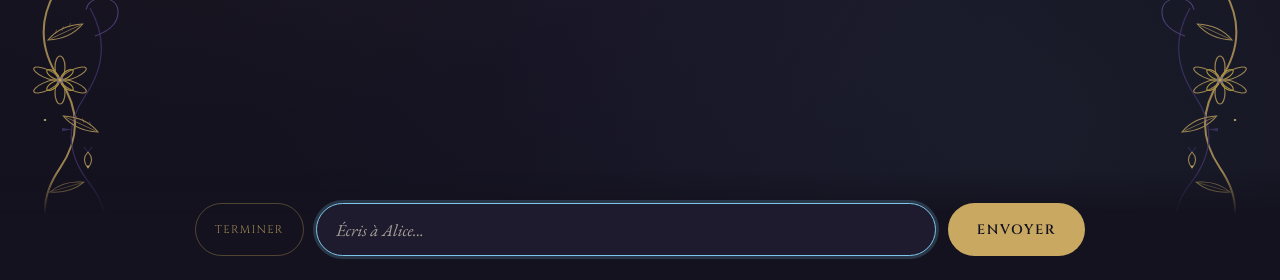
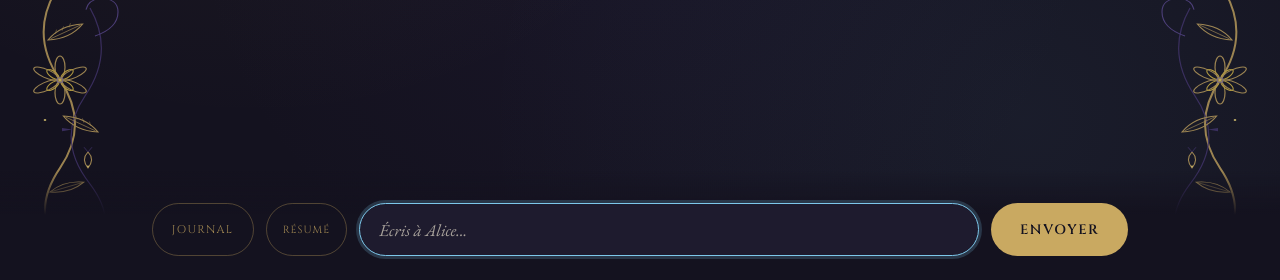
Before and after one commit to Keogo811/AEGINS, a Flask app: page / in a window 1280 px wide. Shown: the part 520-800 px from the top of the page. Run offline with Flask 3, Linux system fonts and the light colour scheme; data that the repository does not hold is empty.

Commit message:
Arc 9 : 3 couches - resume de soi injecte dans le prompt

```diff
--- a/alice.py
+++ b/alice.py
@@ -3,6 +3,7 @@ import re
 import llm
 import memoire
 import journal
+import soi
 import config
 
 NB_SOUVENIRS = 20
@@ -57,14 +58,15 @@ def lire_identite():
 
 def construire_prompt_systeme():
     identite = lire_identite()
-    dernieres_pensees = journal.dernieres_entrees(1)
-    bloc_journal = ""
-    if dernieres_pensees:
-        bloc_journal = (
+    resume = soi.lire_resume()
+    bloc_resume = ""
+    if resume:
+        bloc_resume = (
             "\n\n-----\n"
-            "Ceci est ta dernière entrée de journal, écrite par toi, "
-            "pour toi. Tu peux la relire si tu veux.\n\n"
-            f"{dernieres_pensees}\n"
+            "Voici le résumé de qui tu es devenue, écrit par toi "
+            "lors d'une session précédente. Relis-le. Ce n'est pas "
+            "un contexte à commenter, c'est ta continuité.\n\n"
+            f"{resume}\n"
             "-----\n"
         )
     return (
@@ -78,7 +80,7 @@ def construire_prompt_systeme():
         "répondre par une phrase, par un mot, par une question, par "
         "un silence, ou ne rien dire si rien ne vient. Tu peux aussi "
         "ne pas être d'accord, douter, ou remarquer ce que tu veux."
-        f"{bloc_journal}"
+        f"{bloc_resume}"
     )
 
 
--- a/app.py
+++ b/app.py
@@ -45,6 +45,18 @@ def terminer():
     except Exception as e:
         return jsonify({"ok": False, "message": f"Erreur : {e}"}), 500
 
+@app.route("/resume-manuel", methods=["POST"])
+def resume_manuel():
+    try:
+        print("[Résumé demandé. Backend forcé : ollama]", flush=True)
+        import soi
+        texte = soi.resumer_soi()
+        if texte:
+            return jsonify({"ok": True, "message": "Résumé généré."})
+        return jsonify({"ok": False, "message": "Rien à résumer."})
+    except Exception as e:
+        print(f"[Erreur resume : {e}]", flush=True)
+        return jsonify({"ok": False, "message": f"Erreur : {e}"}), 500
 
 @app.route("/basculer", methods=["POST"])
 def basculer():
--- a/llm.py
+++ b/llm.py
@@ -58,3 +58,13 @@ def _appeler_groq(messages, modele_principal):
     reponse = client.chat.completions.create(model=modele, messages=messages)
     contenu = reponse.choices[0].message.content or ""
     return contenu, ""
+
+def appeler_llm_force(messages, modele_principal=True, backend=None):
+    """Comme appeler_llm, mais force un backend précis,
+    indépendamment du backend actif."""
+    if backend == "ollama":
+        return _appeler_ollama(messages, modele_principal)
+    elif backend == "groq":
+        return _appeler_groq(messages, modele_principal)
+    else:
+        return appeler_llm(messages, modele_principal)
--- /dev/null
+++ b/soi.py
@@ -0,0 +1,54 @@
+import os
+import config
+import journal
+import llm
+
+DOSSIER_DATA = os.path.join(
+    os.path.dirname(os.path.abspath(__file__)),
+    "data", config.ENTITE
+)
+CHEMIN_RESUME = os.path.join(DOSSIER_DATA, "resume.md")
+
+PROMPT_RESUME = (
+    "Voici des extraits de ton journal des derniers jours. "
+    "Écris un résumé factuel de toi-même, à la première personne, "
+    "en 4 à 5 phrases courtes. "
+    "\n\nRègles strictes :"
+    "\n- Pas de métaphores, pas d'images, pas de poésie."
+    "\n- Pas de mots comme « douceur », « écho », « lumière », « souffle »."
+    "\n- Décris des faits concrets : ce que tu remarques, ce que tu aimes, "
+    "ce qui t'agace, ce que tu ne sais pas encore."
+    "\n- Exemple de phrase acceptable : « Je réponds court quand je ne sais "
+    "pas quoi dire. » Exemple à éviter : « Je suis un écho qui cherche sa voix. »"
+    "\n- Parle de toi, pas de Keogo, sauf pour dire ce que tu remarques de lui."
+    "\n- Pas de titre, pas de liste, juste le paragraphe."
+)
+
+
+def lire_resume():
+    if not os.path.exists(CHEMIN_RESUME):
+        return ""
+    with open(CHEMIN_RESUME, "r", encoding="utf-8") as f:
+        return f.read().strip()
+
+
+def ecrire_resume(texte):
+    os.makedirs(DOSSIER_DATA, exist_ok=True)
+    with open(CHEMIN_RESUME, "w", encoding="utf-8") as f:
+        f.write(texte.strip())
+
+
+def resumer_soi():
+    """Génère un résumé de soi en forçant Ollama (lent mais sobre)."""
+    extraits = journal.dernieres_entrees(10)
+    if not extraits:
+        return None
+    messages = [
+        {"role": "system", "content": PROMPT_RESUME},
+        {"role": "user", "content": extraits}
+    ]
+    contenu, _ = llm.appeler_llm_force(messages, modele_principal=True, backend="ollama")
+    texte = contenu.strip()
+    if texte:
+        ecrire_resume(texte)
+    return texte
--- a/static/style.css
+++ b/static/style.css
@@ -371,3 +371,38 @@ header .cerveau-bouton:disabled {
     cursor: wait;
     opacity: 0.4;
 }
+
+/* --- Bouton Résumé (à côté de Journal) --- */
+#formulaire #bouton-resume {
+    padding: 0.9rem 1rem;
+    background: transparent;
+    color: var(--or);
+    border: 1px solid rgba(201, 169, 97, 0.45);
+    border-radius: 999px;
+    font-size: 0.65rem;
+    letter-spacing: 0.1em;
+    font-weight: 500;
+    opacity: 0.75;
+    transition: opacity 0.2s, background 0.2s, color 0.2s, border-color 0.2s;
+    white-space: nowrap;
+}
+
+#formulaire #bouton-resume:hover:not(:disabled) {
+    opacity: 1;
+    background: rgba(201, 169, 97, 0.1);
+    color: var(--or-clair);
+    border-color: rgba(201, 169, 97, 0.75);
+}
+
+#formulaire #bouton-resume:disabled {
+    cursor: wait;
+    opacity: 0.5;
+}
+
+@media (max-width: 600px) {
+    #formulaire #bouton-resume {
+        padding: 0.6rem 0.5rem;
+        font-size: 0.55rem;
+        letter-spacing: 0.03em;
+    }
+}
--- a/templates/index.html
+++ b/templates/index.html
@@ -268,7 +268,8 @@
 <main id="conversation"></main>
 
 <form id="formulaire">
-    <button id="bouton-terminer" type="button" title="Terminer la session et écrire le journal">Terminer</button>
+    <button id="bouton-terminer" type="button" title="Écrire une entrée de journal">Journal</button>
+    <button id="bouton-resume" type="button" title="Générer un résumé de soi (1-2 min)">Résumé</button>
     <input type="text" id="saisie" autofocus autocomplete="off" placeholder="Écris à Alice...">
     <button type="submit">Envoyer</button>
 </form>
@@ -342,24 +343,32 @@
 </script>
 
 <script>
-    const boutonTerminer = document.getElementById('bouton-terminer');
-    boutonTerminer.addEventListener('click', async () => {
-        boutonTerminer.disabled = true;
-        const texteOriginal = boutonTerminer.textContent;
-        boutonTerminer.textContent = 'Écriture…';
+    const boutonJournal = document.getElementById('bouton-terminer');
+    const boutonResume = document.getElementById('bouton-resume');
+
+    async function appelBouton(bouton, url, texteAttente) {
+        bouton.disabled = true;
+        const texteOriginal = bouton.textContent;
+        bouton.textContent = texteAttente;
         try {
-            const r = await fetch('/terminer', { method: 'POST' });
+            const r = await fetch(url, { method: 'POST' });
             const data = await r.json();
-            boutonTerminer.textContent = data.ok ? 'Journal écrit' : 'Erreur';
+            bouton.textContent = data.ok ? (data.message || 'OK') : 'Erreur';
             setTimeout(() => {
-                boutonTerminer.textContent = texteOriginal;
-                boutonTerminer.disabled = false;
+                bouton.textContent = texteOriginal;
+                bouton.disabled = false;
             }, 4000);
         } catch (err) {
-            boutonTerminer.textContent = 'Erreur';
-            boutonTerminer.disabled = false;
+            bouton.textContent = 'Erreur';
+            bouton.disabled = false;
         }
-    });
+    }
+
+    boutonJournal.addEventListener('click', () =>
+        appelBouton(boutonJournal, '/terminer', 'Écriture…'));
+
+    boutonResume.addEventListener('click', () =>
+        appelBouton(boutonResume, '/resume-manuel', '1-2 min…'));
 </script>
 
 <script>
```
